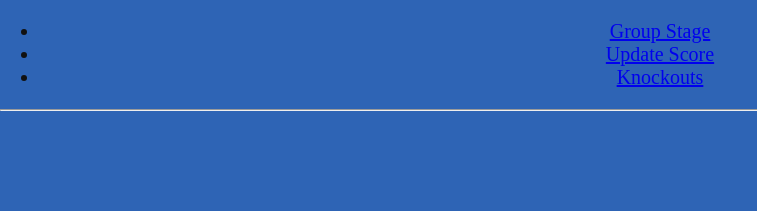
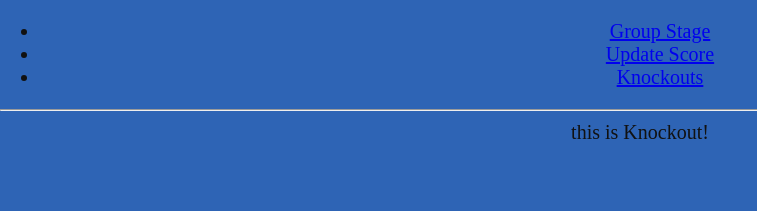
Before and after one commit to amirkeren/soccer-league, a React (Create React App) app in the folder soccer-league/: page /knockout in a window 1280 px wide. Shown: the top 211 px of the page, without its empty margins (0-757 px from the left). Built offline with nearby package versions, Linux system fonts and the light colour scheme.

Commit message:
knockout

```diff
--- a/soccer-league/src/App.js
+++ b/soccer-league/src/App.js
@@ -2,6 +2,7 @@ import React, { Component } from 'react';
 import { BrowserRouter as Router, Route, Link } from 'react-router-dom';
 import GroupStage from './GroupStage';
 import Scores from './Scores';
+import Knockout from './Knockout';
 
 import logo from './logo.svg';
 import './App.css';
@@ -28,7 +29,7 @@ class App extends Component {
 
 						<Route exact path="/" render={() => <GroupStage />} />
 						<Route path="/scores" component={Scores} />
-						{/* <Route path="/topics" component={Knockout} /> */}
+						<Route path="/knockout" component={Knockout} />
 					</div>
 				</div>
 			</Router>
--- a/soccer-league/src/GroupStage.js
+++ b/soccer-league/src/GroupStage.js
@@ -14,12 +14,11 @@ class GroupStage extends Component {
     componentDidMount() {
         fetch('http://localhost:8000/league')
             .then(response => response.json())
-            .then(data => this.setState({ groups: data }));
+            .then(data => {this.setState({ groups: data })});
     }
 
 	render() {
         const { groups } = this.state;
-
 		return (
 			<div>
 				<h1 className="page-header">
--- /dev/null
+++ b/soccer-league/src/Knockout.js
@@ -0,0 +1,11 @@
+import React, { Component } from 'react';
+
+class Knockout extends Component {
+  render(){
+    return(
+      <div>this is Knockout!</div>
+    )
+  }
+}
+
+export default Knockout;
```
Also changed, not shown: 1 other file (tests, documents, lock files or other folders).
